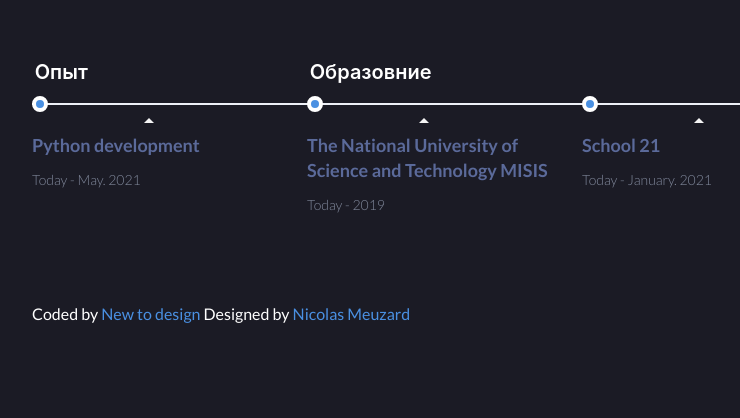
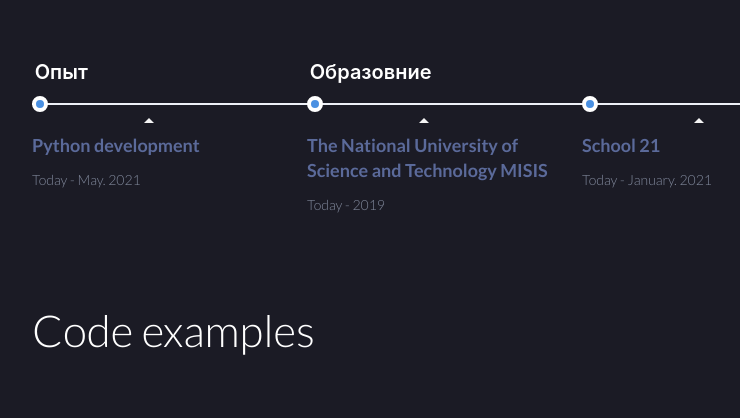
Before and after one commit to Superpevel/django-server-project, a Django app: template api/core/templates/index.html in a window 1280 px wide. Shown: the part 1256-1674 px from the top of the page, without its empty margins (58-798 px from the left). Before the commit the page ends 1579 px from the top, so only its background shows below. Run offline with Django 4.2, Linux system fonts and the light colour scheme; the template is opened without the code that fills it, so the values that code supplies are empty.

Commit message:
update main

```diff
--- a/api/core/templates/index.html
+++ b/api/core/templates/index.html
@@ -625,11 +625,11 @@ li .description {
 
 
 	<br><br>
-
-
-	<footer class="container">
-		<span style="font-size: 16px; margin-top: ">Coded by <a href="https://newtodesign.com/">New to design </a> Designed by <a href="https://dribbble.com/shots/4342703-Minimal-resume-freebie-for-junior-self-taught-people">Nicolas Meuzard</a></span>
-	</footer>
+	<div class="container">
+		<div class="hero">
+			<h1 class="lead">Code examples</h1>
+		</div>
+	</div>
 
 
 </body>
```
